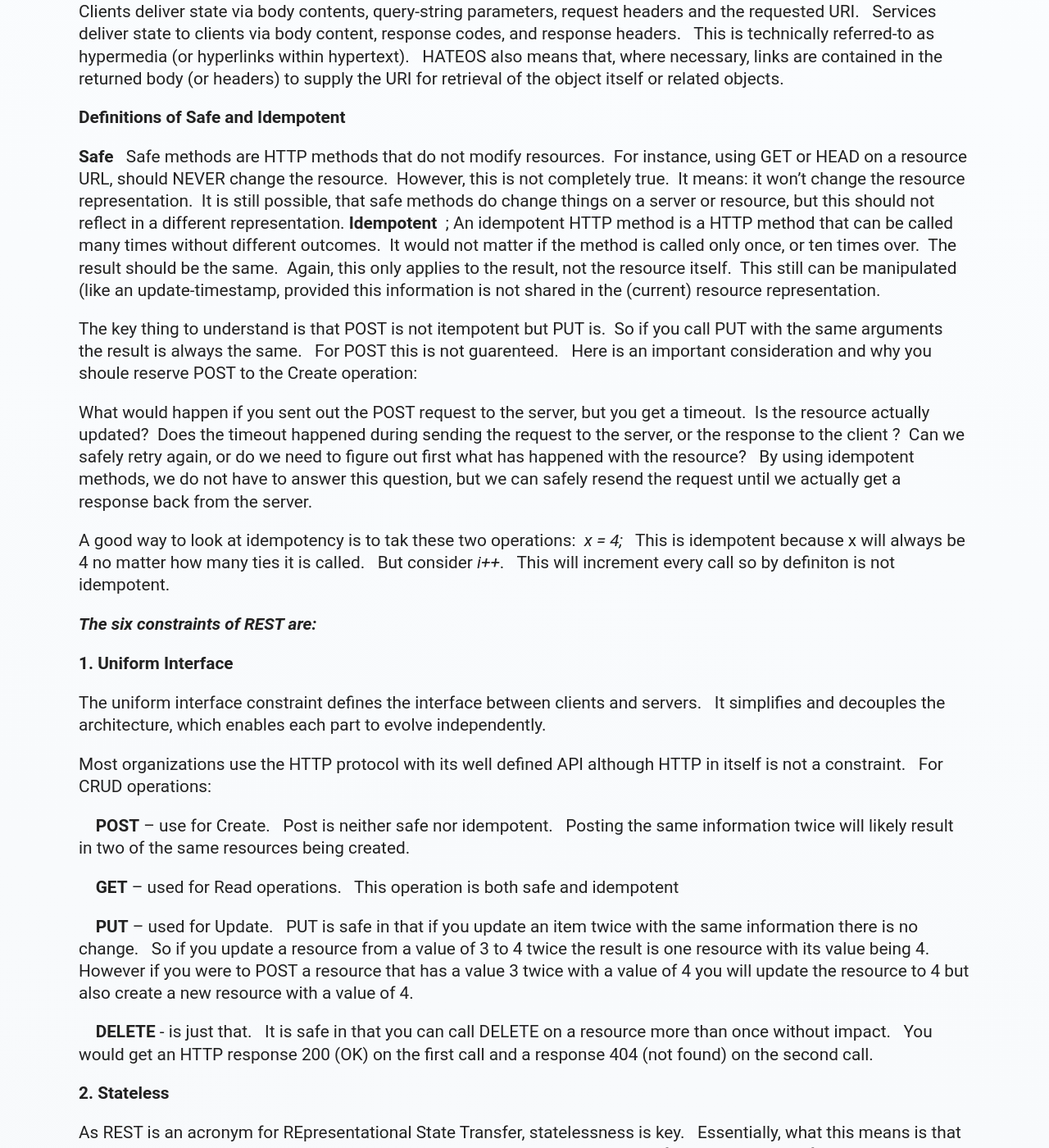
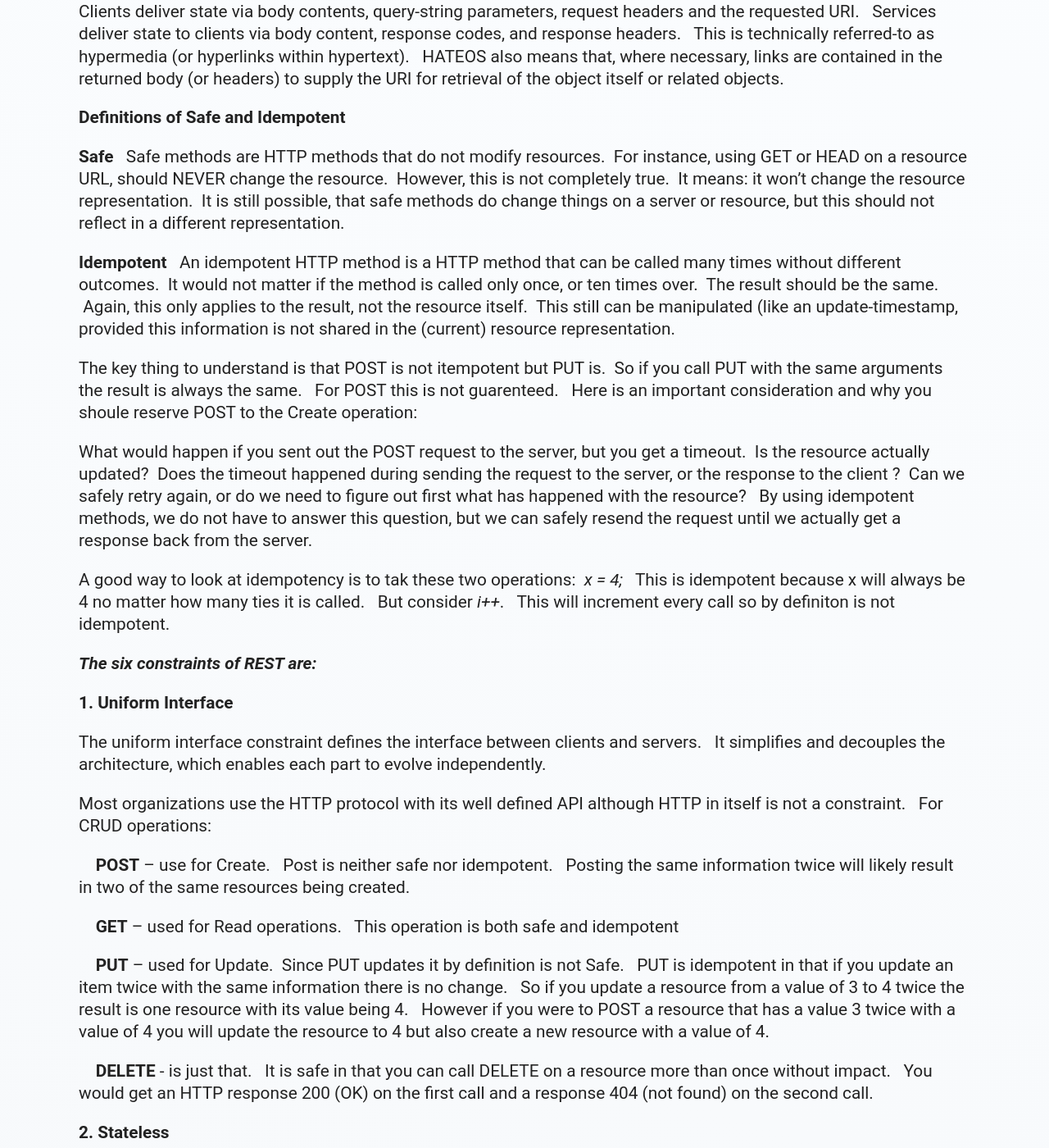
Before and after one commit to mo4dawg/mo4dawg.github.io, a Jekyll site: the page built from _posts/2016-11-11-restful-services.md, in a window 1280 px wide and 1400 px high, scrolled down 1282 px. Shown: the whole window at 82% size. Built offline with Jekyll 4.4.1, drawn with Linux system fonts in a browser that asks for light colours; comment, search, counter and statistics services are not loaded.

Commit message:
Update 2016-11-11-restful-services.md

```diff
--- a/_posts/2016-11-11-restful-services.md
+++ b/_posts/2016-11-11-restful-services.md
@@ -39,7 +39,8 @@ Clients deliver state via body contents, query-string parameters, request header
 **Definitions of Safe and Idempotent**
 
 **Safe** &nbsp;&nbsp;Safe methods are HTTP methods that do not modify resources.&nbsp; For instance, using GET or HEAD on a resource URL, should NEVER change the resource.&nbsp; However, this is not completely true.&nbsp; It means: it won't change the resource representation.&nbsp; It is still possible, that safe methods do change things on a server or resource, but this should not reflect in a different representation.
-**Idempotent** &nbsp;;&nbsp;An idempotent HTTP method is a HTTP method that can be called many times without different outcomes.&nbsp; It would not matter if the method is called only once, or ten times over.&nbsp; The result should be the same. &nbsp;Again, this only applies to the result, not the resource itself.&nbsp; This still can be manipulated (like an update-timestamp, provided this information is not shared in the (current) resource representation.
+
+**Idempotent** &nbsp;&nbsp;An idempotent HTTP method is a HTTP method that can be called many times without different outcomes.&nbsp; It would not matter if the method is called only once, or ten times over.&nbsp; The result should be the same. &nbsp;Again, this only applies to the result, not the resource itself.&nbsp; This still can be manipulated (like an update-timestamp, provided this information is not shared in the (current) resource representation.
 
 The key thing to understand is that POST is not itempotent but PUT is.  &nbsp;So if you call PUT with the same arguments the result is always the same. &nbsp; For POST this is not guarenteed. &nbsp; Here is an important consideration and why you shoule reserve POST to the Create operation:
 
@@ -59,7 +60,7 @@ Most organizations use the HTTP protocol with its well defined API although HTTP
 
  &nbsp; &nbsp;  **GET** – used for Read operations. &nbsp;  This operation is both safe and idempotent
 
- &nbsp; &nbsp;  **PUT** – used for Update. &nbsp;  PUT is safe in that if you update an item twice with the same information there is no change.  &nbsp; So if you update a resource from a value of 3 to 4 twice the result is one resource with its value being 4. &nbsp;  However if you were to POST a resource that has a value 3 twice with a value of 4 you will update the resource to 4 but also create a new resource with a value of 4.
+ &nbsp; &nbsp;  **PUT** – used for Update. &nbsp;Since PUT updates it by definition is not Safe. &nbsp;  PUT is idempotent in that if you update an item twice with the same information there is no change.  &nbsp; So if you update a resource from a value of 3 to 4 twice the result is one resource with its value being 4. &nbsp;  However if you were to POST a resource that has a value 3 twice with a value of 4 you will update the resource to 4 but also create a new resource with a value of 4.
 
   &nbsp; &nbsp; **DELETE** - is just that.  &nbsp; It is safe in that you can call DELETE on a resource more than once without impact.  &nbsp; You would get an HTTP response 200 (OK) on the first call and a response 404 (not found) on the second call.
 
```
